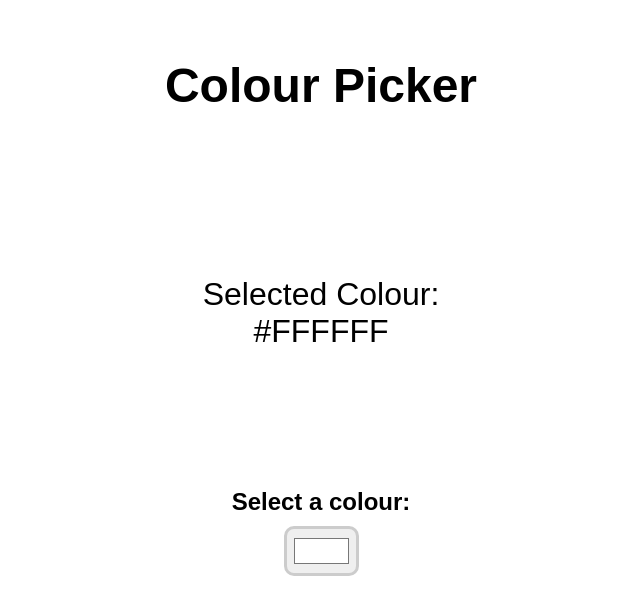
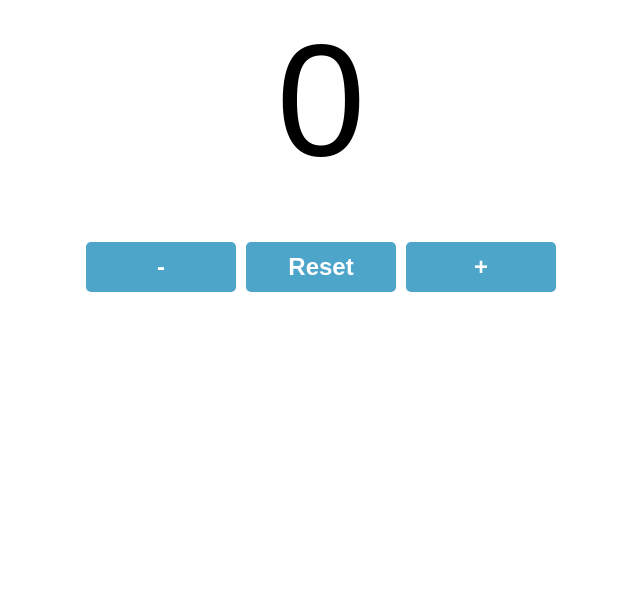
Before and after one commit to Buckkeep/CFGSummerFS2024, a React (Vite) app in the folder my-react-app/: page / in a window 1280 px wide. Shown: the top 614 px of the page, without its empty margins (319-959 px from the left). Built offline with nearby package versions, Linux system fonts and the light colour scheme.

Commit message:
Altered counter app to make use of updater function - now counts in increments of three

```diff
--- a/my-react-app/src/App.jsx
+++ b/my-react-app/src/App.jsx
@@ -1,10 +1,10 @@
-import ColourPicker from "./ColourPicker";
+import Counter from "./Counter";
 
 function App() {
 
   return(
     <>
-      <ColourPicker />
+      <Counter />
     </>
   );
 }
--- a/my-react-app/src/ColourPicker.jsx
+++ /dev/null
@@ -1,23 +0,0 @@
-import React, {useState} from "react"
-
-function ColourPicker() {
-
-    const [colour, setColour] = useState("#FFFFFF");
-
-    function handleColourChange(event) {
-        setColour(event.target.value);
-    }
-
-         return (
-            <div className="colour-picker-container">
-                <h1>Colour Picker</h1>
-                <div className="colour-display" style={{backgroundColor: colour}}>
-                    <p>Selected Colour: {colour}</p>
-                </div>
-                <label>Select a colour:</label>
-                <input type="color" value={colour} onChange={handleColourChange} />
-            </div>
-  )
-}
-
-export default ColourPicker
--- /dev/null
+++ b/my-react-app/src/Counter.jsx
@@ -0,0 +1,36 @@
+
+import React, {useState} from "react"
+
+function Counter() {
+
+    const [count, setCount] = useState(0)
+
+    const increment = () => {
+        setCount(prevCount => prevCount + 1);
+        setCount(prevCount => prevCount + 1);
+        setCount(prevCount => prevCount + 1);
+    }
+
+    const decrement = () => {
+        setCount(c => c - 1);
+        setCount(c => c - 1);
+        setCount(c => c - 1);
+    }
+
+    const reset = () => {
+        setCount(c => c = 0);
+    }
+
+    return(
+        <div className="counter-container">
+            <p className="count-display">
+                {count}
+            </p>
+            <button className="counter-button" onClick={decrement}>-</button>
+            <button className="counter-button" onClick={reset}>Reset</button>
+            <button className="counter-button" onClick={increment}>+</button>
+        </div>
+    );
+}
+
+export default Counter
--- a/my-react-app/src/index.css
+++ b/my-react-app/src/index.css
@@ -1,46 +1,27 @@
-body {
+.counter-container {
+    text-align: center;
     font-family: Arial, Helvetica, sans-serif;
 }
 
-.colour-picker-container {
-    display: flex;
-    flex-direction: column;
-    align-items: center;
+.count-display {
+    font-size: 10em;
+    margin-top: 0;
+    margin-bottom: 50px;
 }
 
-h1 {
-    margin: 50px;
-    font-size: 3rem;
+.counter-button {
+    width: 150px;
+    height: 50px;
+    font-size: 1.5em;
+    font-weight: bold;
+    margin: 0px 5px;
+    background-color: rgb(77, 165, 202);
+    color: white;
+    border: none;
+    border-radius: 5px;
+    cursor: pointer;
 }
 
-.colour-display {
-    width: 300px;
-    height: 300px;
-    display: flex;
-    justify-content: center;
-    align-items: center;
-    border: 5px solid hsl(0, 0%, 80);
-    border-radius: 25px;
-    margin-bottom: 25px;
-    transition: 0.25s ease;
+.counter-button:hover {
+    background-color: rgb(66, 144, 177);
 }
-
-.colour-display p {
-    color: hsl(0, 0%, 20);
-    font-size: 2rem;
-    text-align: center;
-}
-
-label {
-    font-size: 1.5rem;
-    font-weight: bold;
-    margin-bottom: 10px;
-}
-
-input[type="color"] {
-    width: 75px;
-    height: 50px;
-    padding: 5px;
-    border-radius: 10px;
-    border: 3px solid hsl(0, 0%, 80%);
-}
```
